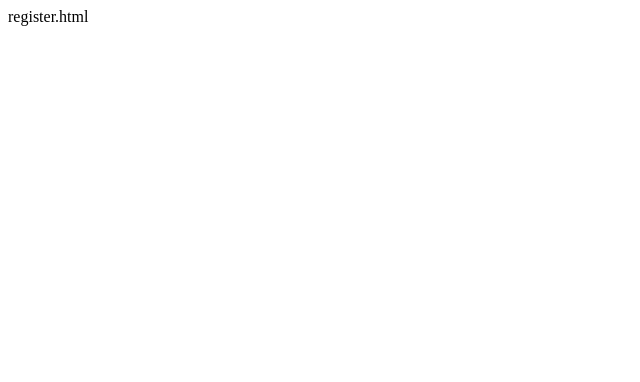
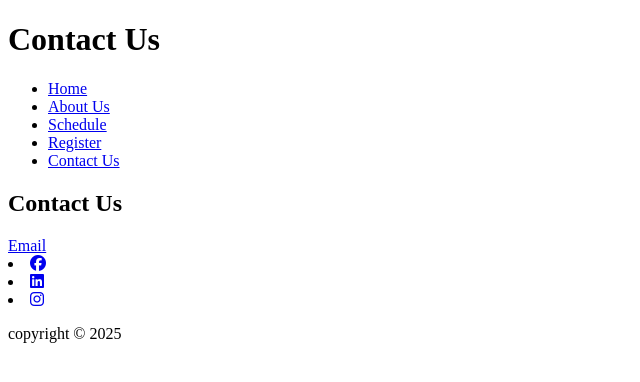
Before and after one commit to aikins23/TechCon_HTML, a plain HTML site: page techcon_website/contact.html in a window 1280 px wide. Shown: the whole page, without its empty margins (0-640 px from the left). Drawn offline with Linux system fonts and the light colour scheme.

Commit message:
FRONTEND TechCon_HTML

```diff
--- a/techcon_website/contact.html
+++ b/techcon_website/contact.html
@@ -1 +1,58 @@
-register.html
+<!DOCTYPE html>
+<html lang="en">
+
+<head>
+    <meta charset="UTF-8">
+    <meta name="viewport" content="width=device-width, initial-scale=1.0">
+    <link rel="stylesheet" href="https://cdnjs.cloudflare.com/ajax/libs/font-awesome/6.5.0/css/all.min.css" />
+    <title>TechCon 2024 conference</title>
+</head>
+
+<body>
+    <header>
+        <h1>Contact Us</h1>
+        <nav>
+
+
+
+            <ul>
+                <li><a href="./index.html">Home</a></li>
+                <li><a href="./about.html">About Us</a></li>
+                <li><a href="./schedule.html">Schedule</a></li>
+                <li><a href="./register.html">Register</a></li>
+                <li><a href="./contact.html">Contact Us</a></li>
+            </ul>
+        </nav>
+    </header>
+
+    <main>
+        <section>
+
+            <h2>Contact Us</h2>
+            <a href="mailto:email@example.com">Email</a>
+            <li>
+                <a href="#">
+                    <i class="fab fa-facebook"></i>
+                </a>
+            </li>
+            <li>
+                <a href="#">
+                    <i class="fab fa-linkedin"></i>
+                </a>
+            </li>
+            <li>
+                <a href="#">
+                    <i class="fab fa-instagram"></i>
+                </a>
+            </li>
+
+        </section>
+    </main>
+
+</body>
+
+<footer>
+    <p>copyright &copy; 2025</p>
+</footer>
+
+</html>
```
